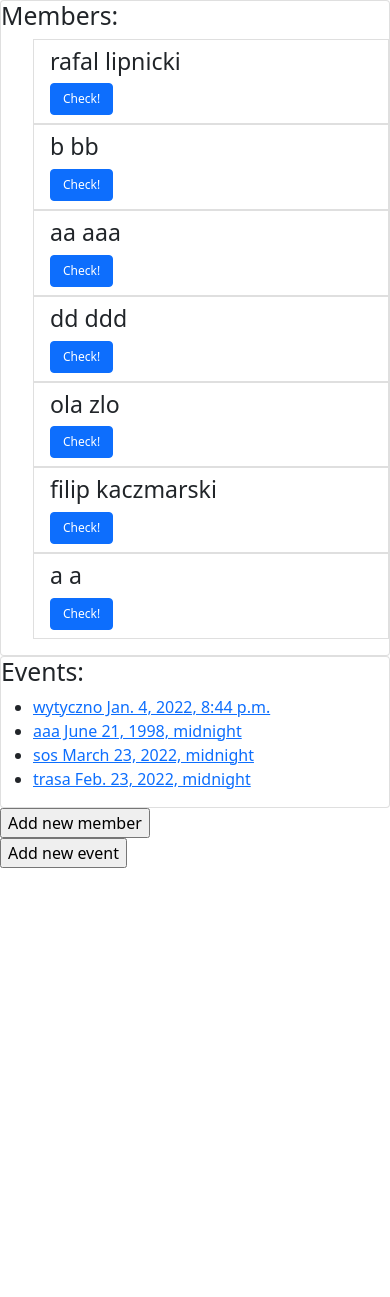
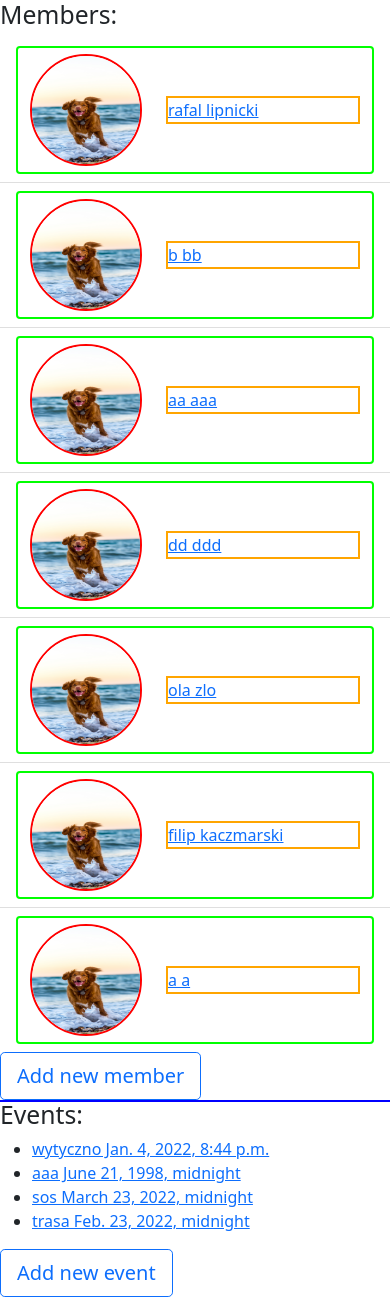
Before and after one commit to kazdyrkeicam/Event-Calculator, a Django app: page /evca/ in a window 390 px wide. Before the commit the page ends 868 px from the top, so only its background shows below. Run offline with Django 3.2, Linux system fonts and the light colour scheme; data comes from the database, SQL or seed files in the repository; some libraries are stand-ins or nearby versions.

Commit message:
design progress
Members list set to shape

```diff
--- /dev/null
+++ b/evca/static/css/style.css
@@ -0,0 +1,51 @@
+/* ZMIENNE */
+:root {
+    --person-size: 8rem;
+}
+
+/* UTILITY */
+.flex {
+    display: flex;
+    gap: 1.5rem;
+}
+
+
+
+/* CUSTOM BOOTSTRAP */
+.btn {
+    text-align: center;
+    align-items: center;
+}
+
+.list-group-item {
+    justify-content: center;
+    align-items: center;
+}
+
+
+
+/* OWN CLASSES */
+#members-list {
+    /* ! it's not responsive!!! Make it better */
+    width: 40em;
+    outline: 2px solid blue;
+}
+
+.person {
+    border: 2px solid lime;
+    height: var(--person-size);
+    width: 100%;
+}
+
+.person img {
+    aspect-ratio: 1 / 1;
+    height: 100%;
+    max-height: var(--person-size);
+    border-radius: 50%;
+    object-fit: fit;
+    border: 2px solid red
+}
+
+.person a {
+    border: 2px solid orange;
+}
--- a/evca/static/style.css
+++ /dev/null
@@ -1,15 +0,0 @@
-.card-img-top {
-    max-width: 20%;
-}
-
-.card-title {
-    font-size: 1.2rem;
-}
-
-.btn {
-    font-size: .75rem;
-}
-
-img {
-    width: 20%;
-}
--- a/evca/templates/evca_base.html
+++ b/evca/templates/evca_base.html
@@ -9,7 +9,8 @@
     <!-- BOOTSTRAP -->
     <link href="https://cdn.jsdelivr.net/npm/bootstrap@5.1.3/dist/css/bootstrap.min.css" rel="stylesheet" integrity="sha384-1BmE4kWBq78iYhFldvKuhfTAU6auU8tT94WrHftjDbrCEXSU1oBoqyl2QvZ6jIW3" crossorigin="anonymous">
 
-    <link rel="stylesheet" href="../static/style.css">
+    <!-- <link rel="stylesheet" href="../static/style.css"> -->
+    <link rel="stylesheet" href="{% static 'css/style.css' %}">
 
     <title>Event Calculator</title>
 </head>
--- a/evca/templates/evca_home.html
+++ b/evca/templates/evca_home.html
@@ -1,30 +1,30 @@
 {% extends "evca_base.html" %}
+{% load static %}
 
 {% block content %}
 
-    <main id="main">
-        <div class="row">
-            <div class="col-sm-6">
-                <section id="members-list" class="card">
+    <main id="main" class="row">
+        <section id="members-list" class="col-sm-6">
             <h2>Members:</h2>
             {% if all_members_list %}
-                        <ul class="list-group-flush">
+                <ul class="list-group list-group-flush">
                     {% for member in all_members_list %}
-                                <div class="">
                         <li class="list-group-item">
-                                            <h3 class="">{{ member.name }} {{ member.surname }}</h3>
-                                            <a href="/evca/member/{{ member.id }}/" class="btn btn-primary">Check!</a>
+
+                            <div class="flex btn btn-outline-primary person">
+                                <img src="{% static 'images/dog.jpg' %}" alt="photo">
+                                <a href="/evca/member/{{ member.id }}/" class="" style="width: 100%; text-align: left;">{{ member.name }} {{ member.surname }}</a>
+                            </div>
+
                         </li>
-                                </div>
                     {% endfor %}
                 </ul>
             {% else %}
                 <p>No members are available.</p>
             {% endif %}
+            <button onclick="location.href='/evca/add_member/'" class="btn btn-outline-primary btn-lg">Add new member</button>
         </section>
-            </div>
-            <div class="col-sm-6">
-                <section id="events-list" class="list card">
+        <section id="events-list" class="col-sm-6">
             <h2>Events:</h2>
             {% if all_events_list %}
                 <ul>
@@ -35,11 +35,8 @@
             {% else %}
                 <p>No events are available.</p>
             {% endif %}
+
+            <button onclick="location.href='/evca/add_event/'" class="btn btn-outline-primary btn-lg">Add new event</button>
         </section>
-            </div>
-        </div>
     </main>
-
-    <input type="button" onclick="location.href='/evca/add_member/'" value="Add new member"><br>
-    <input type="button" onclick="location.href='/evca/add_event/'" value="Add new event">
 {% endblock content %}
```
Also changed, not shown: evca/static/css/temponary.css (renamed from evca/static/temponary.css), evca/static/images/dog2.jpg (added), evca/static/images/dog3.jpg (added). Lines whose indentation alone changed are shown as unchanged.
